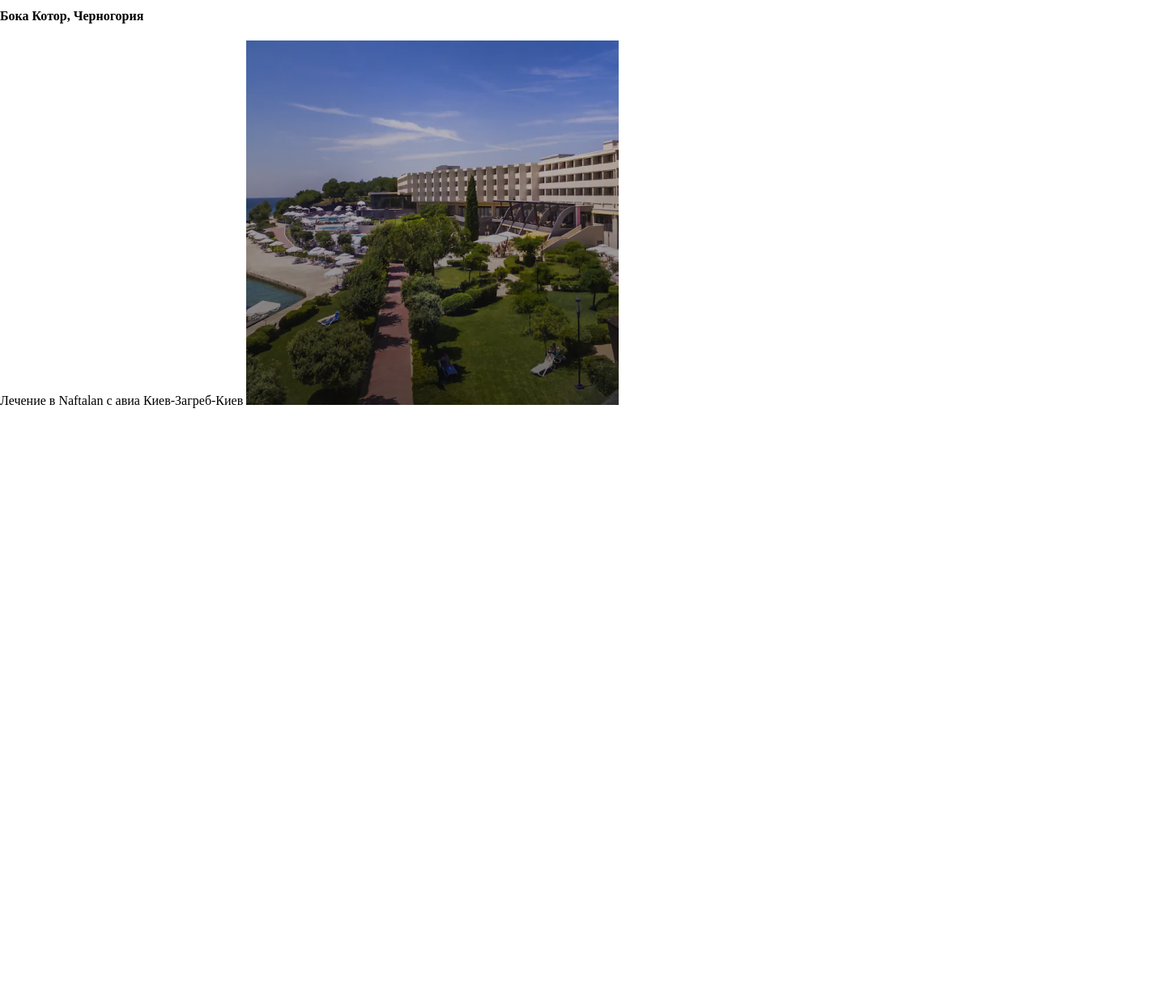
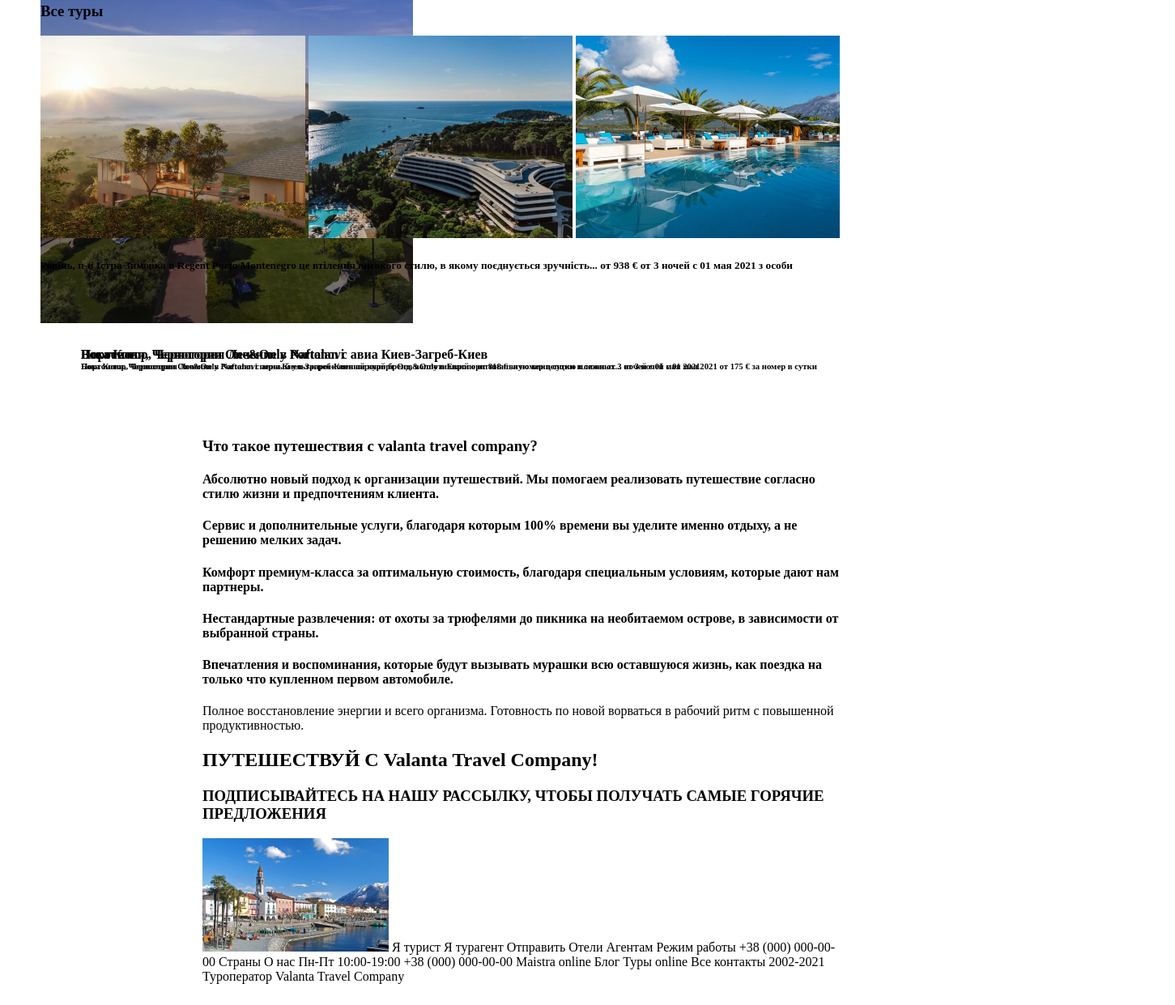
Before and after one commit to innamalfou/portfolio, a plain HTML site: page lesson24/index.html in a window 1280 px wide. Shown: the part 1552-2793 px from the top of the page at 81% size, 1451 px wide, since content can reach past the window. Before the commit the page ends 2056 px from the top, so only its background shows below. Drawn offline with Linux system fonts and the light colour scheme.

Commit message:
lesson26

```diff
--- a/lesson24/index.html
+++ b/lesson24/index.html
@@ -63,7 +63,6 @@
                     <h4> FAQ </h4>
                     <h4> Контакты </h4>
                 </div>
-                    https://www.figma.com/file/MN2ygsTKe12snpEF4SHy0R/Valanta-1.0?node-id=0%3l
                     <h5>https://www.figma.com/file/MN2ygsTKe12snpEF4SHy0R/Valanta-1.0?node-id=0%3A1</h5>
             </div>
             <div class="intter">
@@ -89,20 +88,25 @@
             </div>
             <div class="lushie_oteli">
                 <h2>ЛУЧШИЕ ОТЕЛИ</h2>
+                <img src="./img/Group 161.png" alt="">
                 <h4>Все отели</h4>
                 <img src="./img/Mask Group_3.png" alt="">
+                <h4>
                   Портонови, Черногория
                     One&Only Portonovi
-                        <img src="./img/Group 161.png" alt="">
-                    <h4>Бока Котор, Черногория</h4>
+                </h4>
+                <h4>Бока Котор, Черногория
                     Лечение в Naftalan с
                     авиа Киев-Загреб-Киев
+                </h4>
                 <img src="./img/Mask Group (1).png" alt="">
             </div>
-                АКТУАЛЬНЫЕ ТУРЫ
             <div class="aktyalnie_tyru">
+                <h2>АКТУАЛЬНЫЕ ТУРЫ</h2><h3>Все туры</h3>
+                <img src="./img/mandarina 2.png" alt="">
                 <img src="./img/1491655 1.png" alt="">
-                    <h4>Все туры</h4>
+                <img src="./img/276398231 1.png" alt="">
+                <h6>
                     Портонови, Черногория
                     One&Only Portonovi
                     первый ультрароскошный курорт One&Only в Европе
@@ -110,17 +114,19 @@
                     за номер в сутки в сезон
                     от 3 ночей
                     с 01 мая 2021
-                    <img src="./img/276398231 1.png" alt="">
-                        <h5> Ровiнь, п-в Iстра</h5>
+                </h6>
+                <h5>
+                    Ровiнь, п-в Iстра
                     Зимовка в Regent
                     Porto Montenegro
                     це втiлення високого стилю, в якому поєднується зручнiсть...
+                    от 938 €
                     от 3 ночей
                     с 01 мая 2021
-                    от 938 €
                     з особи
-                    <img src="./img/mandarina 2.png" alt="">
-                    <h4>Бока Котор, Черногория</h4>
+                </h5>
+                <h6>
+                    Бока Котор, Черногория
                     Лечение в Naftalan с
                     авиа Киев-Загреб-Киев
                     первый бренд, воплотивший оригинальную концепцию пляжных...
@@ -128,6 +134,53 @@
                     с 01 мая 2021
                     от 175 €
                     за номер в сутки
+                </h6>
+                <div class="hto_takoe_pytehestvie">
+                    <h3>
+                        Что такое путешествия с valanta travel company?
+                    </h3>
+                    <h4>
+                        Абсолютно новый подход к организации путешествий.
+                        Мы помогаем реализовать путешествие согласно стилю жизни и предпочтениям клиента.
+                    </h4>
+                    <h4>
+                        Сервис и дополнительные услуги,
+                    благодаря которым 100% времени вы уделите именно отдыху, а не решению мелких задач.
+                    </h4>
+                    <h4>
+                    Комфорт премиум-класса за оптимальную стоимость,
+                    благодаря специальным условиям, которые дают нам партнеры.
+                    </h4>
+                    <h4>
+                    Нестандартные развлечения: от охоты за трюфелями до пикника на необитаемом острове, в зависимости от выбранной страны.
+                   </h4>
+                   <h4>
+                       Впечатления и воспоминания, которые будут вызывать мурашки всю оставшуюся жизнь, как поездка на только что купленном первом автомобиле.
+                    </h4>
+                     Полное восстановление энергии и всего организма. Готовность по новой ворваться в рабочий ритм с повышенной продуктивностью.
+                    <h2> ПУТЕШЕСТВУЙ С Valanta Travel Company!</h2>
+                    <h3>ПОДПИСЫВАЙТЕСЬ НА НАШУ РАССЫЛКУ, ЧТОБЫ ПОЛУЧАТЬ САМЫЕ ГОРЯЧИЕ ПРЕДЛОЖЕНИЯ</h3>
+                        <img src="./img/1581002914_lagomaggiore2 1.png" alt="">
+                    <div class="nif">
+                        Email
+                    </div>
+                    Я турист
+                    Я турагент
+                    Отправить
+                    Отели
+                    Агентам
+                    Режим работы
+                    +38 (000) 000-00-00
+                    Страны
+                    О нас
+                    Пн-Пт 10:00-19:00
+                    +38 (000) 000-00-00
+                    Maistra online
+                    Блог
+                    Туры online
+                    Все контакты
+                    2002-2021 Туроператор Valanta Travel Company
+                </div>
             </div>
         </div>
     </body>
--- a/lesson24/style.css
+++ b/lesson24/style.css
@@ -15,12 +15,13 @@
     width: 234px;
     height:50px
 }
-.header-lang{
+.header-lang, .header-cash{
     display: flex;
     flex-direction: column;
     text-align: center;
     border-left: 2px solid black;
     height: 2%;
+    height: 20px
 }
 .lang {
     font-size: normal;
@@ -30,13 +31,6 @@
     text-align: center;
     color: black;
 
-}
-.header-cash{
-    display: flex;
-    flex-direction: column;
-    text-align: center;
-    border-left: 1px solid black;
-    height: 20px
 }
 .money{
     font-size: normal;
@@ -123,11 +117,43 @@
     border: rgb(0, 0, 0) 0,5px solid;
     color: rgb(0, 0, 0);
 }
-.lushie_oteli{
+.lushie_oteli, .lushie_oteli> h4{
     position: absolute;
-    left: 0px;
+    left: 50px;
     top: 980px;
     font-style: normal;
     border: rgb(0, 0, 0) 0,5px solid;
     color: rgb(0, 0, 0);
 }
+.aktyalnie_tyru{
+    position: absolute;
+    left: 50px;
+    top: 1488px;
+    font-style: normal;
+    border: rgb(0, 0, 0) 0,5px solid;
+    color: rgb(0, 0, 0);
+}
+.aktyalnie_tyru> h6{
+    position: absolute;
+    left: 50px;
+    top: 485px;
+    font-style: normal;
+    border: rgb(0, 0, 0) 0,5px solid;
+    color: rgb(0, 0, 0);
+}
+.hto_takoe_pytehestvie {
+    position: absolute;
+    left: 200px;
+    top: 585px;
+    font-style: normal;
+    border: rgb(0, 0, 0) 0,5px solid;
+    color: rgb(0, 0, 0);
+}
+.nif {
+    position: absolute;
+    left: 390px;
+    top: 700px;
+    font-style: normal;
+    border: #ffff 1px solid;
+    color: #ffff;
+}
```
Also changed, not shown: lesson24/img/Ellipse 44.png (deleted), lesson24/img/Group 153.png (added), lesson24/img/Rectangle 84.png (deleted), lesson24/img/Strani_Sri-Lanka_5-min 1.png (deleted), lesson24/img/Vector.png (deleted), lesson24/img/gettyimages-1301000495-2048x20481 1.png (deleted), lesson24/img/hr-handshaking-successful-candidate-getting-hired-new-job-closeup 1.png (deleted). Lines whose indentation alone changed are shown as unchanged.
